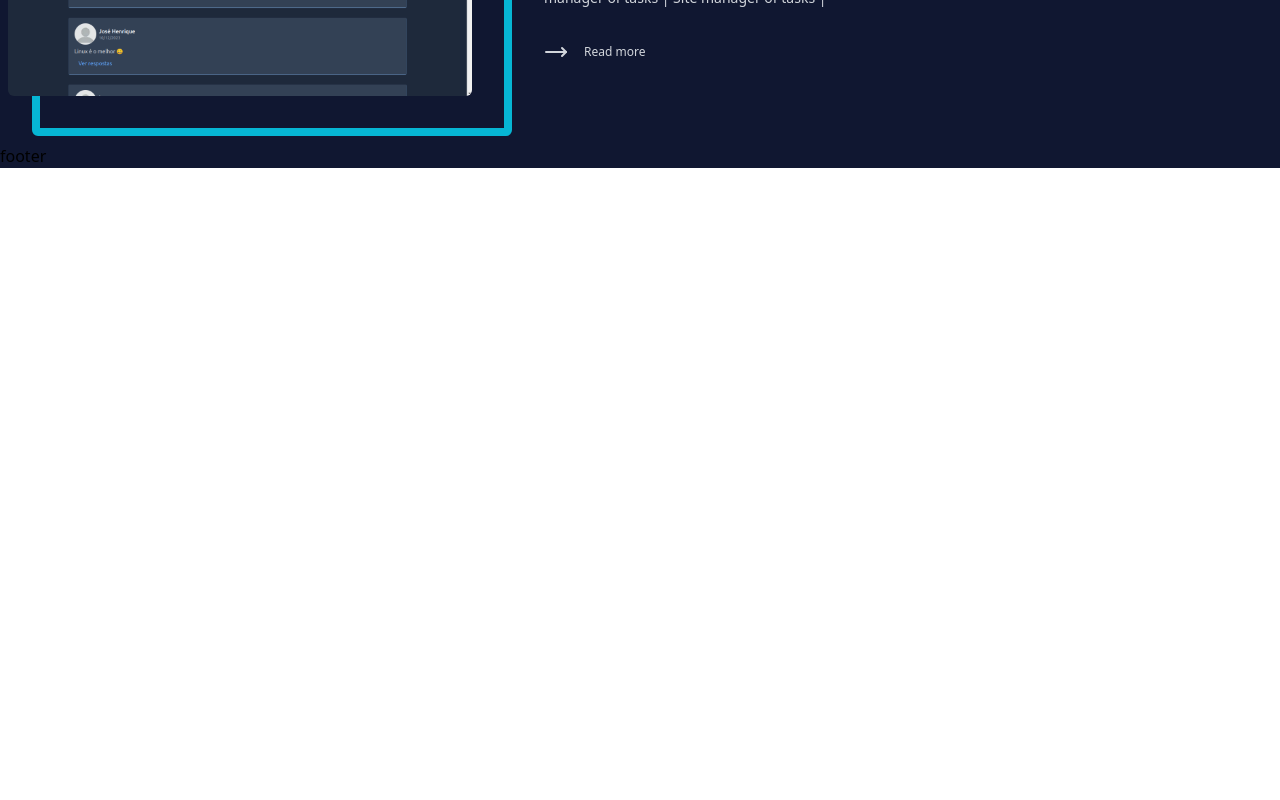
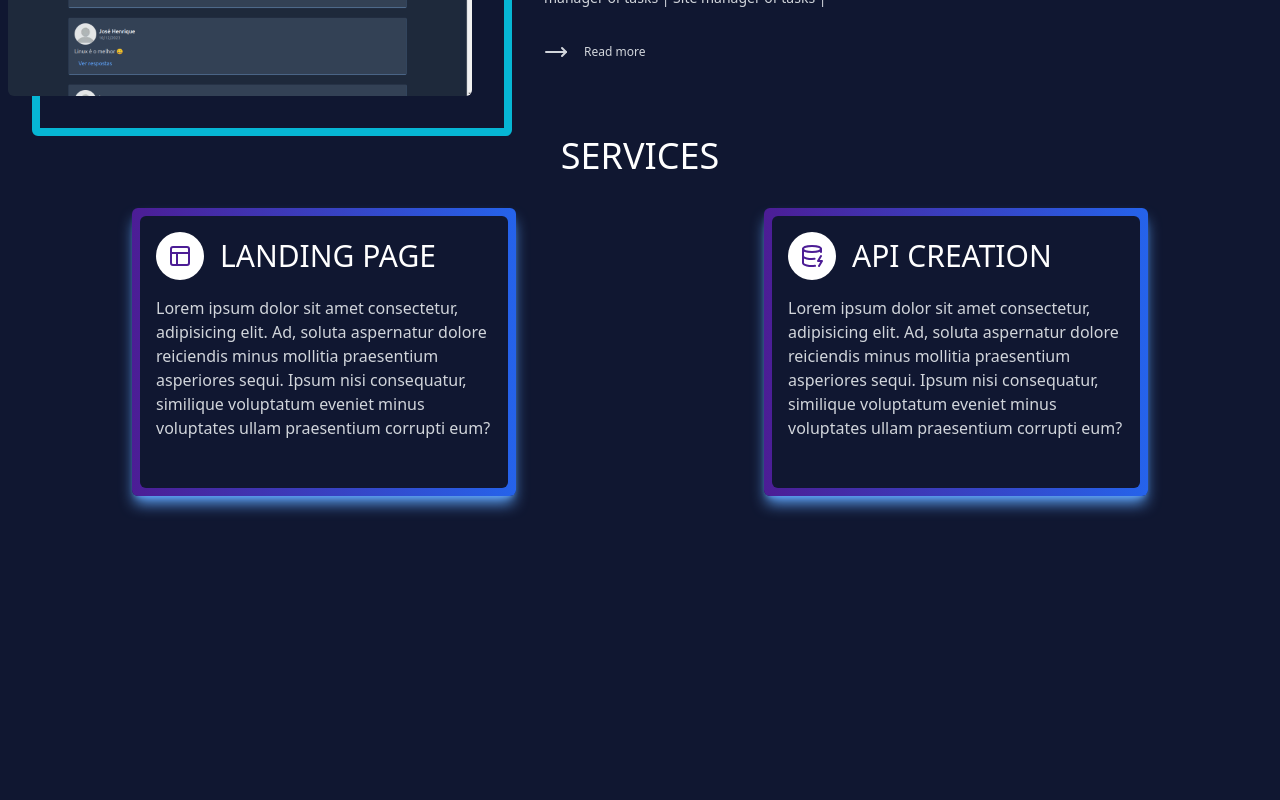
Before and after one commit to JoseHenrique1/JoseHenrique1.github.io, a React (Vite) app: page / in a window 1280 px wide. Shown: the part 2280-3080 px from the top of the page. Before the commit the page ends 2448 px from the top, so only its background shows below. Built offline with nearby package versions, Linux system fonts and the light colour scheme.

Commit message:
view: add CardService component and Service page

```diff
--- /dev/null
+++ b/src/components/CardService/index.tsx
@@ -0,0 +1,31 @@
+import { ElementType,} from "react";
+
+interface cardServiceProps {
+    title: string,
+    description: string,
+    icon: ElementType
+}
+function CardService({title, description, icon:Icon}: cardServiceProps) {
+    return (
+        <div
+            className="
+                    p-2 w-96 h-72 rounded-md
+                    bg-gradient-to-r from-violet-900 to-blue-600
+                    shadow-lg shadow-blue-400
+                ">
+            <div className="p-4 bg-[#101731] size-full rounded-md space-y-4">
+                <div className="flex items-center gap-4">
+                    <div className="bg-white p-3 rounded-full">
+                        <Icon color="#4c1d95"/>
+                    </div>
+                    <h1 className="text-white text-3xl">{title}</h1>
+                </div>
+                <p className="text-gray-300">
+                    {description}
+                </p>
+            </div>
+        </div>
+    );
+}
+
+export default CardService;
--- a/src/main.tsx
+++ b/src/main.tsx
@@ -5,6 +5,7 @@ import './globals.css'
 import { Header } from './components/Header/index.tsx'
 import { Footer } from './components/Footer/index.tsx'
 import { Project } from './pages/Project.tsx'
+import { Service } from './pages/Service.tsx'
 
 ReactDOM.createRoot(document.getElementById('root')!).render(
   <div className='flex flex-col w-full min-h-screen bg-[#101731]'>
@@ -13,6 +14,7 @@ ReactDOM.createRoot(document.getElementById('root')!).render(
       <Home />
       <About/>
       <Project/>
+      <Service/>
     </main>
     <Footer/>
   </div>,
--- /dev/null
+++ b/src/pages/Service.tsx
@@ -0,0 +1,26 @@
+import { PanelsTopLeft, DatabaseZap } from "lucide-react";
+import CardService from "../components/CardService";
+
+export function Service() {
+    const services = [
+        {
+            title:"LANDING PAGE",
+            description:"Lorem ipsum dolor sit amet consectetur, adipisicing elit. Ad, soluta aspernatur dolore reiciendis minus mollitia praesentium asperiores sequi. Ipsum nisi consequatur, similique voluptatum eveniet minus voluptates ullam praesentium corrupti eum?",
+            icon: PanelsTopLeft
+        },
+        {
+            title:"API CREATION",
+            description:"Lorem ipsum dolor sit amet consectetur, adipisicing elit. Ad, soluta aspernatur dolore reiciendis minus mollitia praesentium asperiores sequi. Ipsum nisi consequatur, similique voluptatum eveniet minus voluptates ullam praesentium corrupti eum?",
+            icon: DatabaseZap
+        }
+    ]
+
+    return (
+        <section className="min-h-screen flex flex-col gap-8">
+            <h1 className="text-white self-center text-4xl">SERVICES</h1>
+            <div className="flex items-center justify-around">
+                {services.map(service=> <CardService {...service} />)}
+            </div>
+        </section>
+     );
+}
```
